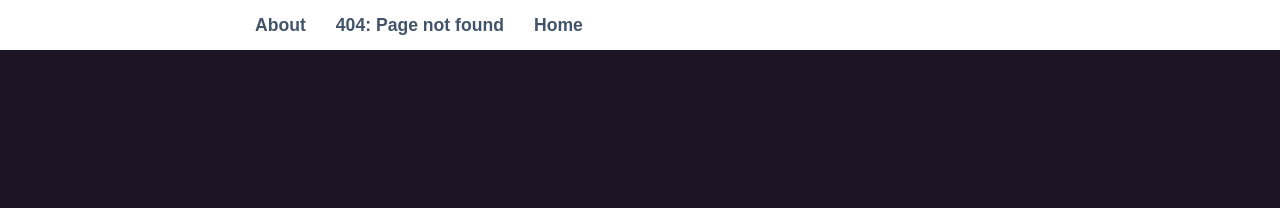
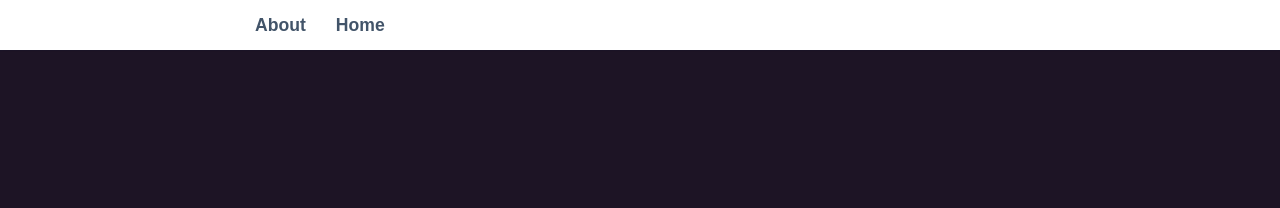
Before and after one commit to ozgurakgun/ozgurakgun.github.io, a Jekyll site: the page built from content/01_about.md, in a window 1280 px wide. Shown: the top 208 px of the page. Built offline with Jekyll 4.4.1, drawn with Linux system fonts in a browser that asks for light colours; some web fonts are replaced.

Commit message:
exclude 404 from the menu listing

```diff
--- a/_includes/header.html
+++ b/_includes/header.html
@@ -2,9 +2,11 @@
     <div class="container">
         <nav>
             <ul>
-                {% for page in site.pages %} {% if page.title %}
-                <li><a href="{{ page.url | prepend: site.baseurl }}">{{ page.title }}</a></li>
-                {% endif %} {% endfor %}
+                {% for page in site.pages %}
+                    {% if page.title and page.title != "404: Page not found" %}
+                        <li><a href="{{ page.url | prepend: site.baseurl }}">{{ page.title }}</a></li>
+                    {% endif %}
+                {% endfor %}
             </ul>
         </nav>
     </div>
```
